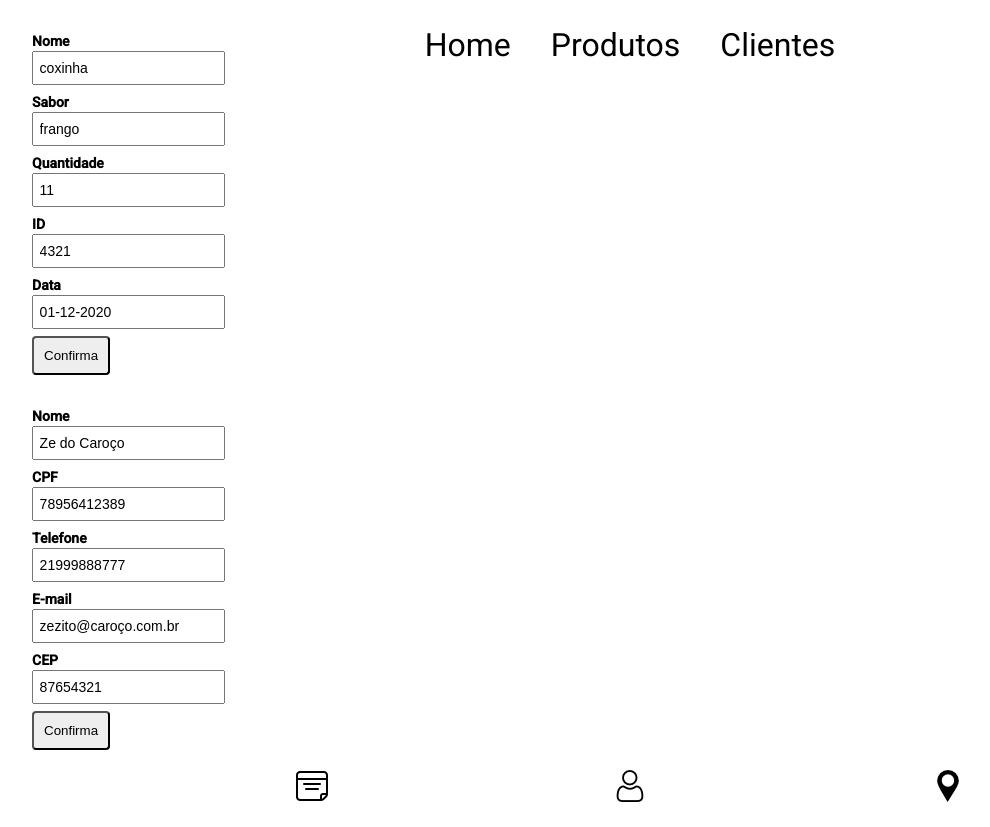
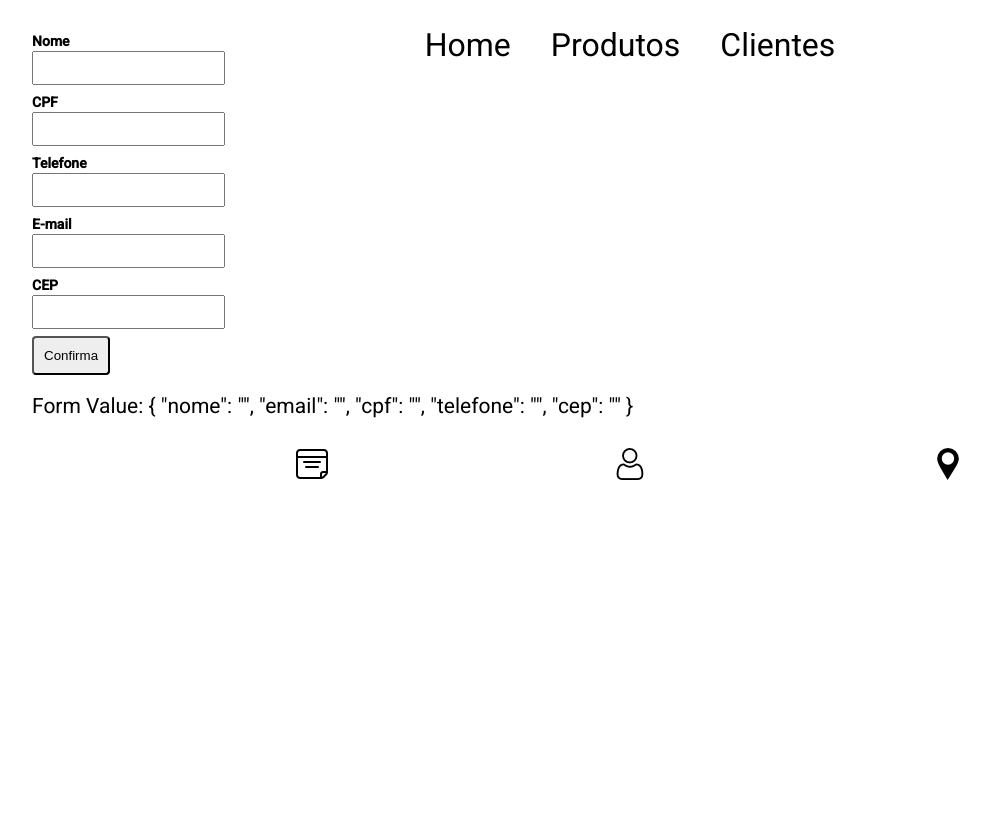
Before and after one commit to shemuelx/cardapium, an Angular app: page / in a window 1280 px wide. Shown: the whole page, without its empty margins (10-1000 px from the left). After the commit the page ends 800 px from the top, so only its background shows below. Built offline with nearby package versions, Linux system fonts and the light colour scheme.

Commit message:
criaçao objeto componente clientes

```diff
--- a/src/app/app.component.html
+++ b/src/app/app.component.html
@@ -4,7 +4,7 @@
 <app-navbar></app-navbar>
 
 
-<app-produtos></app-produtos>
+<!-- <app-produtos></app-produtos> -->
 
 <app-clientes></app-clientes>
 
--- a/src/app/clientes/clientes.component.css
+++ b/src/app/clientes/clientes.component.css
@@ -6,6 +6,10 @@
     margin-left: 3em;
   }
 
+  p {
+    margin-top: 1em;
+    font-size: 1.5em;
+  }
   label {
     display: block;
     width: 6em;
--- a/src/app/clientes/clientes.component.html
+++ b/src/app/clientes/clientes.component.html
@@ -32,3 +32,7 @@
     <button type="submit">Confirma</button>
 
   </form>
+
+  <p>
+    Form Value: {{ clientesForm.value | json }}
+  </p>
--- a/src/app/clientes/clientes.component.ts
+++ b/src/app/clientes/clientes.component.ts
@@ -13,11 +13,11 @@ export class ClientesComponent implements OnInit {
 
   clientesForm = this.fb.group ({
 
-    nome: ['Ze do Caroço', Validators.required],
-    email: ['zezito@caroço.com.br', Validators.email, Validators.required],
-    cpf: ['78956412389', Validators.required],
-    telefone: ['21999888777', Validators.required],
-    cep: ['87654321', Validators.required]
+    nome: ['', Validators.required],
+    email: ['', Validators.email],
+    cpf: ['', Validators.required],
+    telefone: ['', Validators.required],
+    cep: ['', Validators.required]
 
   })
 
--- a/src/app/produtos/produtos.component.html
+++ b/src/app/produtos/produtos.component.html
@@ -30,4 +30,7 @@
 
   <button type="submit">Confirma</button>
 
+  <p>
+    Form Value: {{ produtosForm.value | json }}
+  </p>
 </form>
```
